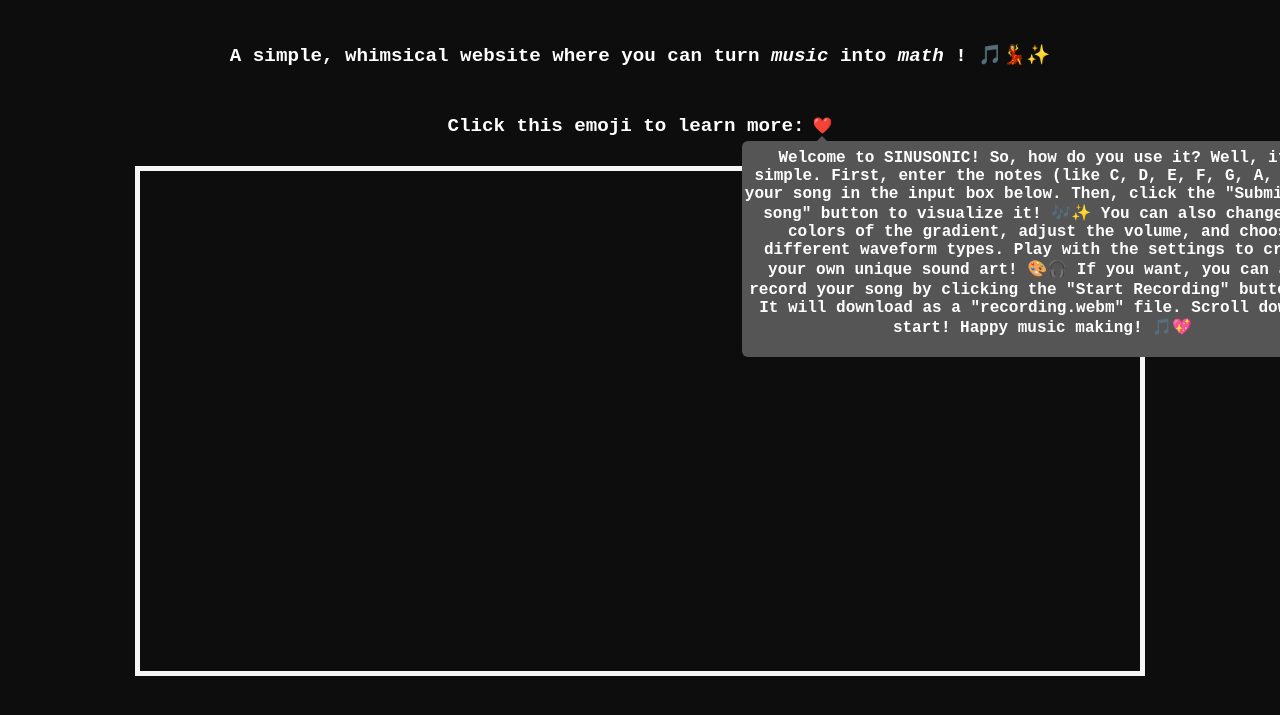
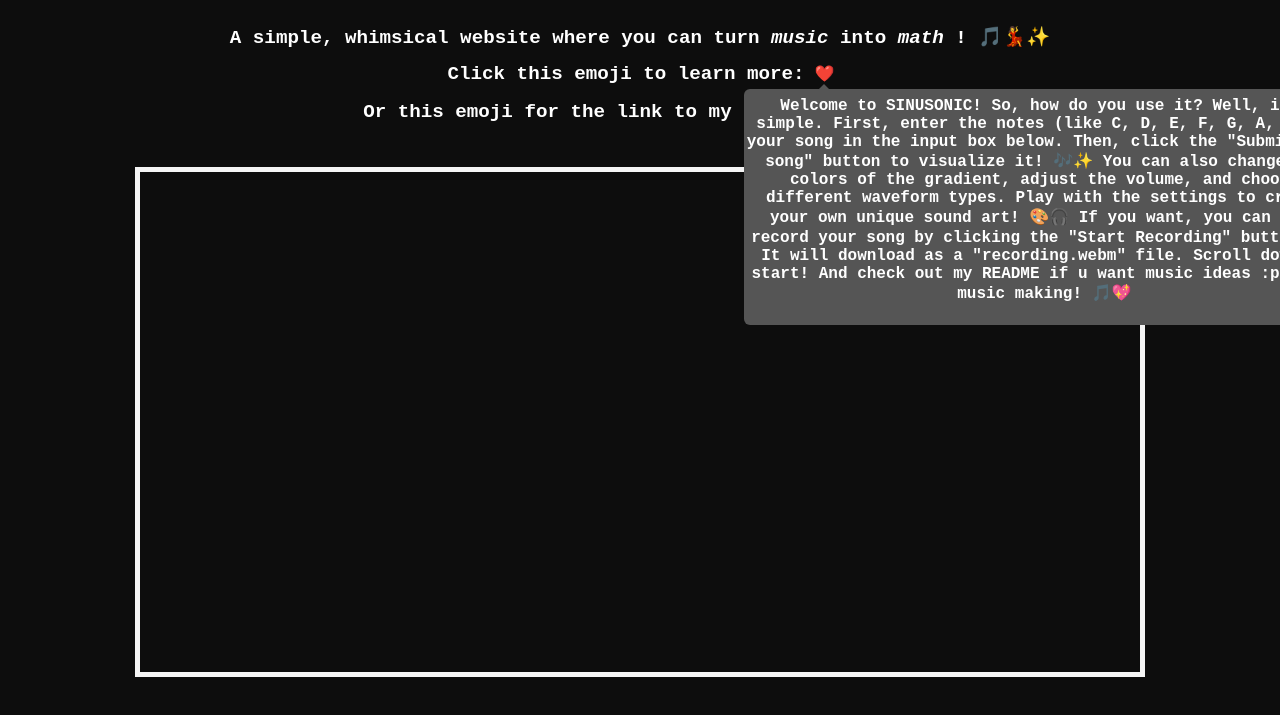
Before and after one commit to shreya-0718/sinusonic, a plain HTML site: page index.html in a window 1280 px wide. Both pictures are taken after a click on the element "❤️". Shown: the part 72-787 px from the top of the page. Drawn offline with Linux system fonts and the light colour scheme.

Commit message:
Updated CSS and other formatting :) Also added link to my GitHub repo!

```diff
--- a/index.html
+++ b/index.html
@@ -5,7 +5,6 @@
     <title> 🎶 Sinusonic </title>
     <link href="style.css" rel="stylesheet"/>
 </head>
-<body>
     <div id="container">
 
         <h1> 🎼 Sinusonic 🎶 </h1>
@@ -23,10 +22,14 @@
                 Play with the settings to create your own unique sound art! 🎨🎧
                 If you want, you can also record your song by clicking the "Start Recording" button. 🎙️
                 It will download as a "recording.webm" file.
-                Scroll down to start! Happy music making! 🎵💖
+                Scroll down to start!
+                And check out my README if u want music ideas :p
+                Happy music making! 🎵💖
             </span>
             </div>
         </span>
+
+        <p> Or this emoji for the link to my GitHub repo! <a href="https://github.com/shreya-0718/sinusonic"> 🤖 </a> </p>
 
         <canvas id="canvas"> </canvas>
 
@@ -51,7 +54,6 @@
             <button id="square"> Square Wave 🟩 </button>
             <button id="sawtooth"> Sawtooth Wave 🪚 </button>
             <button id="triangle"> Triangle Wave 📐 </button>
-
         </span>
 
     </div>
--- a/main.js
+++ b/main.js
@@ -38,6 +38,7 @@
 notenames.set("G", 392.00);
 notenames.set("A", 440.00);
 notenames.set("B", 493.88);
+notenames.set(" ", 0);
 
 // start song button
 const startSong = document.getElementById("submit");
@@ -85,7 +86,7 @@
 
     for (i = 0; i < input.value.length; i++) {
         if (!notenames.has(usernote[i])) {
-            alert("Please enter a valid note! (C, D, E, F, G, A, B)");
+            alert("Please enter a valid note! (C, D, E, F, G, A, B): " + usernote[i]);
             return;
         }
 
--- a/style.css
+++ b/style.css
@@ -3,6 +3,7 @@
    height: 500px;
    width: 1000px;
    margin-bottom: 2em;
+   margin-top: 2em;
 }
 
 #container {
@@ -39,9 +40,8 @@
 
 p {
    font-size: 1.2em;
-   font-weight: 10;
-   margin-bottom: 1em;
    font-weight: bold;
+   margin: 0.1em;
 }
 
 /* Popup container - can be anything you want */
@@ -50,7 +50,7 @@
 .popup .popuptext {
    visibility: hidden;
    width: 600px;
-   min-height: 200px;
+   min-height: 220px;
    background-color: #555;
    color: #fff;
    text-align: center;
@@ -119,3 +119,12 @@
   from {opacity: 0;}
   to {opacity:1 ;}
 }
+
+a:hover {
+   text-decoration: underline;
+}
+
+a:active {
+   color: #00a1c1;
+   text-decoration: none;
+}
```
Also changed, not shown: README.md.
